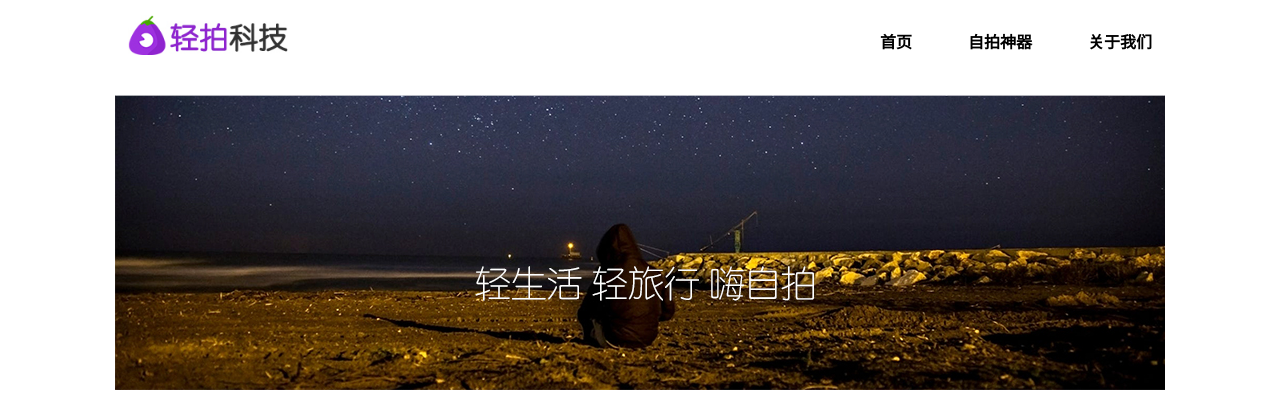
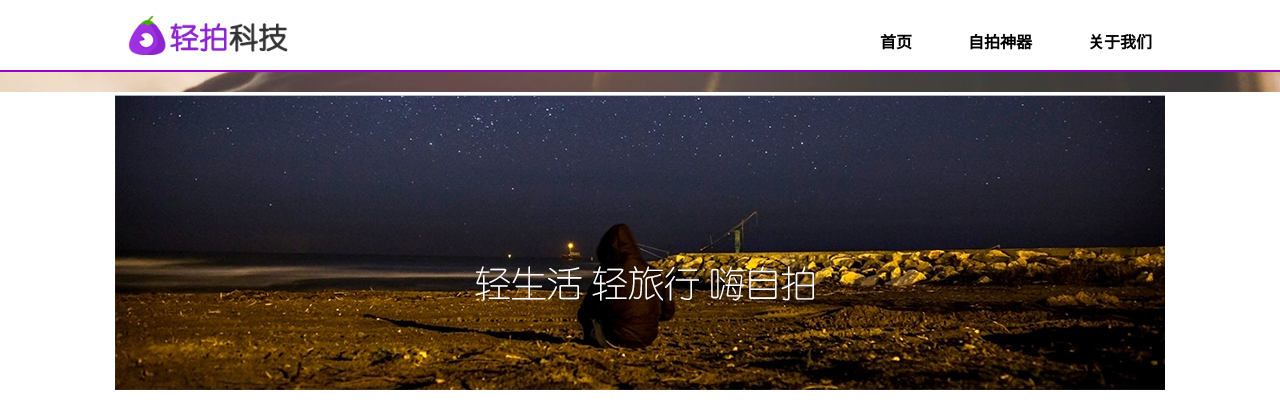
Before and after one commit to will-lzx/light, a Django app: page /home/about in a window 1280 px wide. Shown: the top 402 px of the page. Run offline with Django 3.2, Linux system fonts and the light colour scheme.

Commit message:
调整官网首页

```diff
--- a/static/css/style.css
+++ b/static/css/style.css
@@ -157,4 +157,6 @@ body a { color: black; text-decoration: none; }
     color: #666666;
 }
 
+.main_content_about{border-top: 2px #9900cc solid; width:100%;height:20px; margin-top: 5px; background-size:100% 100%; background: url("/static/images/about/about.jpg") center no-repeat; }
+
 .title_content {text-indent:2em;}
```
